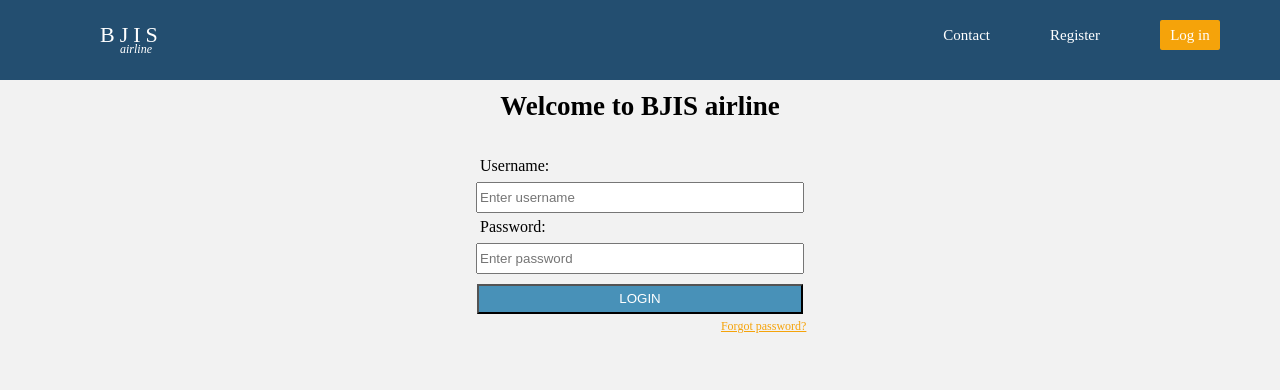
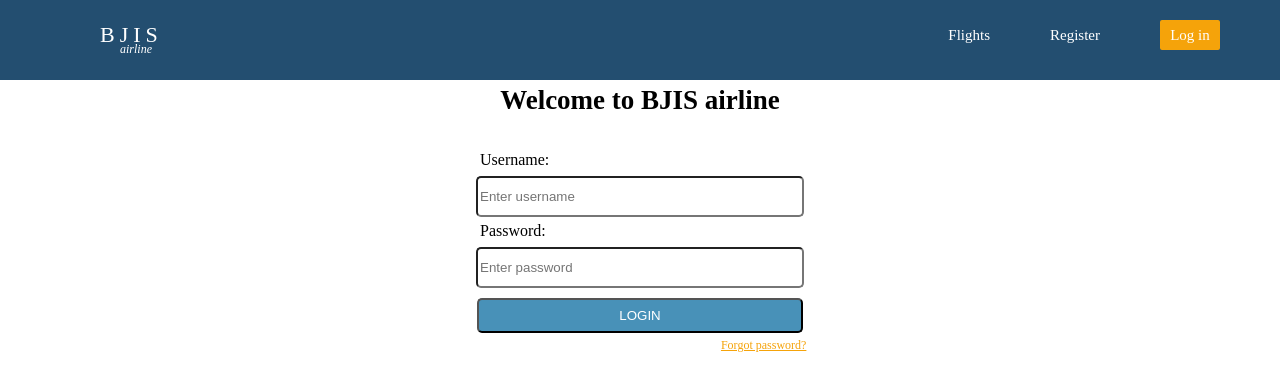
Before and after one commit to XWS-bjis/airline-front, an Angular app: page /login in a window 1280 px wide. Shown: the top 390 px of the page. Built offline with nearby package versions, Linux system fonts and the light colour scheme.

Commit message:
fix up page design

```diff
--- a/src/app/app-routing.module.ts
+++ b/src/app/app-routing.module.ts
@@ -5,7 +5,7 @@ import { LoginComponent } from './components/users/login/login.component';
 
 const routes: Routes = [
     {path: 'login', component: LoginComponent},
-    {path: 'flights-page', component: FlightsPageComponent}
+    {path: '', component: FlightsPageComponent}
 ];
 
 @NgModule({
--- a/src/app/components/flight/flights-page/flights-page.component.css
+++ b/src/app/components/flight/flights-page/flights-page.component.css
@@ -84,7 +84,7 @@
     transition: 0.5s;
     padding: 0 1rem;
     border-radius: 2rem;
-    margin-top: 5rem;
+    margin-top: 8rem;
     margin-bottom: 2rem;
     height: 1rem !important;
   }
@@ -112,7 +112,8 @@
     height: 2.8rem;
     width: 5rem;
     border: 1px solid transparent;
-    background-image: linear-gradient(to right, #ea283f 0%, #ff5e70 51%, #ea283f 100%);
+    /*background-image: linear-gradient(to right, #ea283f 0%, #ff5e70 51%, #ea283f 100%);*/
+    background-color: #f5a30a;
     text-align: center;
     transition: 0.5s;
     background-size: 200% auto;
--- a/src/app/components/flight/flights-page/flights-page.component.html
+++ b/src/app/components/flight/flights-page/flights-page.component.html
@@ -24,13 +24,13 @@
           </mat-select>
         </mat-form-field>
         <mat-form-field appearance="outline">
-          <input matInput [matDatepicker]="picker" placeholder="Input & change events"
+          <input matInput [matDatepicker]="picker" placeholder="Take of date"
           (dateInput)="addEvent('input', $any($event))" (dateChange)="addEvent('change', $any($event))">
           <mat-datepicker-toggle matSuffix [for]="picker"></mat-datepicker-toggle>
           <mat-datepicker #picker></mat-datepicker>
         </mat-form-field>
         <mat-form-field appearance="outline">
-          <mat-label>Nember of passengers</mat-label>
+          <mat-label>Number of passengers</mat-label>
           <input type="number" id="quantity"
             min="0"
             aria-label="Number"
--- a/src/app/components/users/login/login.component.css
+++ b/src/app/components/users/login/login.component.css
@@ -5,13 +5,13 @@
     display: flex;
     justify-content: center;
     position:fixed;
-    background-color: #f2f2f2;
+    /*background-color: #f2f2f2;*/
     left: 0;
     top: 0;
   }
 
   .form-container{
-    background-color: #f2f2f2;
+    /*background-color: #f2f2f2;*/
     width: 50%;
     height: 300px;
     display: flex;
@@ -44,7 +44,8 @@
     margin-left: auto;
     margin-right: auto;
     width: 50%;
-    height: 25px;
+    height: 35px;
+    border-radius: 5px;
   }
 
   .form-label{
@@ -60,9 +61,10 @@
     margin-right: auto;
     margin-top: 10px;
     width: 51%;
-    height: 30px;
+    height: 35px;
     color: white;
     background-color:#4891b8;
+    border-radius: 5px;
   }
 
   .form-btn, a:hover{
--- a/src/app/core/navbar/navbar.component.html
+++ b/src/app/core/navbar/navbar.component.html
@@ -8,7 +8,7 @@
     </div>
     <div class="navbar-container">
       <a>
-        <div class="item">Contact</div>
+        <div class="item" routerLink="">Flights</div>
       </a>
       <a *ngIf="userExists === 'false'">
         <div class="item">Register</div>
```
Also changed, not shown: 1 other file (tests, documents, lock files or other folders).
